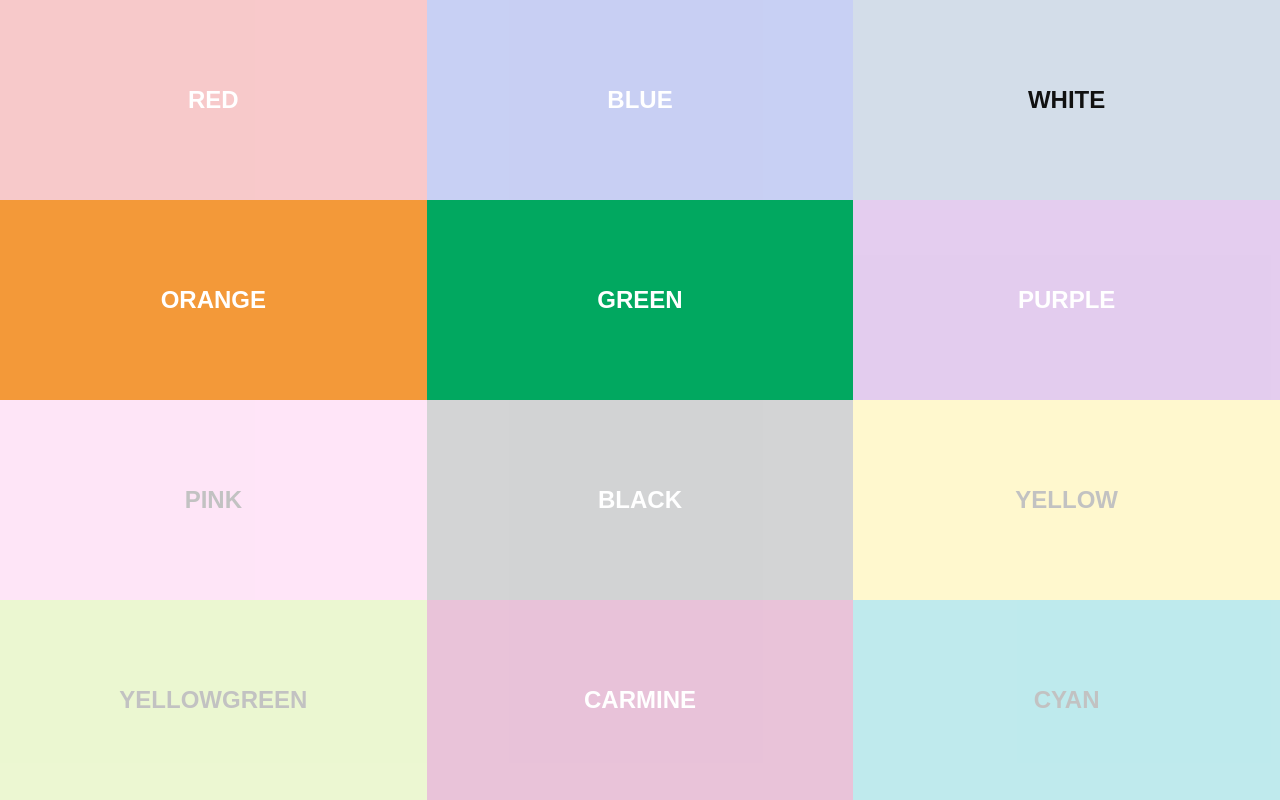
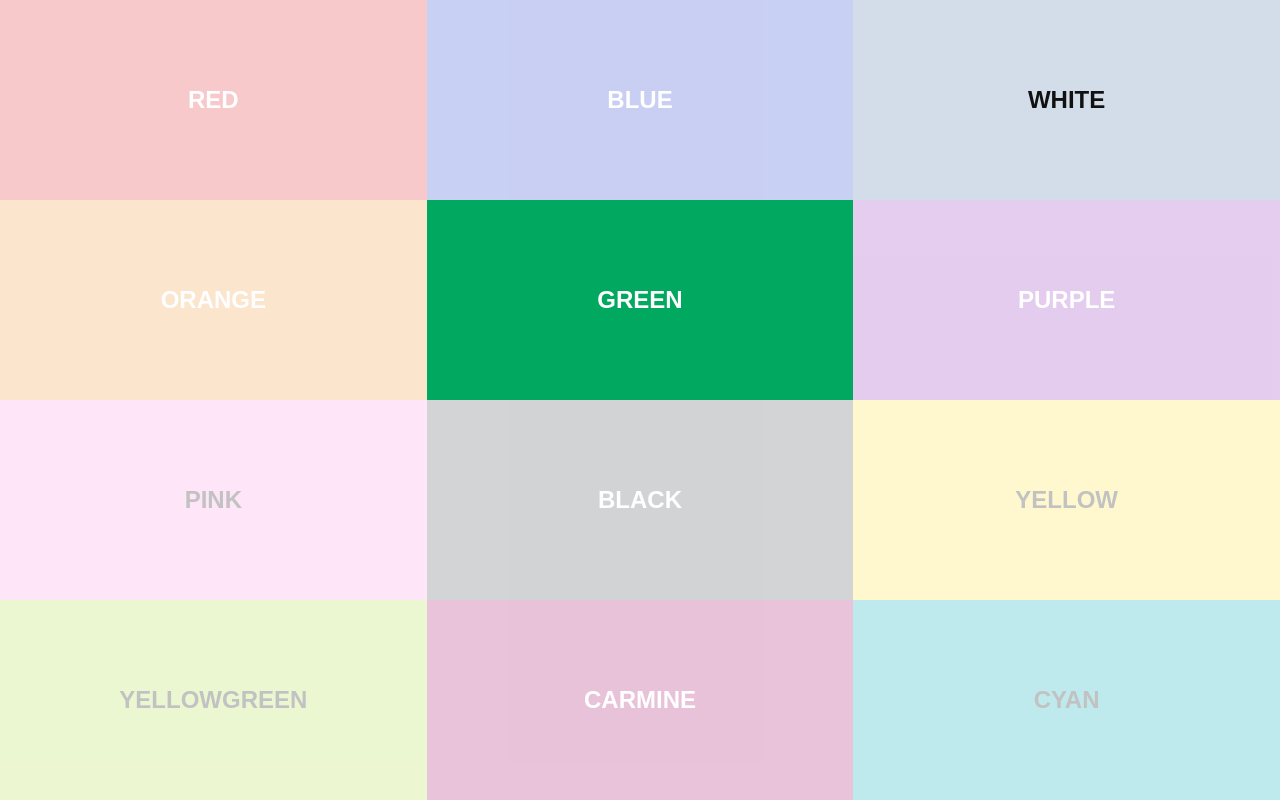
Before and after one commit to Snack-X/landing-page, a website: page index.html in a window 1280 px wide. Drawn offline with Linux system fonts and the light colour scheme.

Commit message:
Remove orange

```diff
--- a/index.html
+++ b/index.html
@@ -6,7 +6,7 @@
 <div class="server bg-imas-red disabled"><span class="text text-white">RED</span></div>
 <div class="server bg-imas-blue disabled"><span class="text text-white">BLUE</span></div>
 <div class="server bg-imas-white"><a href="http://white.snack.so"><span class="text text-black">WHITE</span></a></div>
-<div class="server bg-imas-orange"><a href="http://orange.snack.so"><span class="text text-white">ORANGE</span></a></div>
+<div class="server bg-imas-orange disabled"><span class="text text-white">ORANGE</span></div>
 <div class="server bg-imas-green"><a href="http://green.snack.so"><span class="text text-white">GREEN</span></a></div>
 <div class="server bg-imas-purple disabled"><span class="text text-white">PURPLE</span></div>
 <div class="server bg-imas-pink disabled"><span class="text text-black">PINK</span></div>
```
